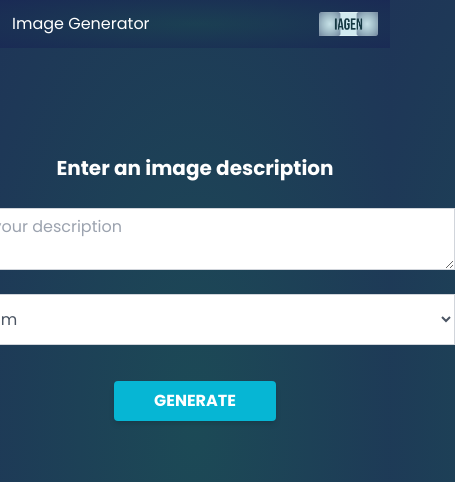
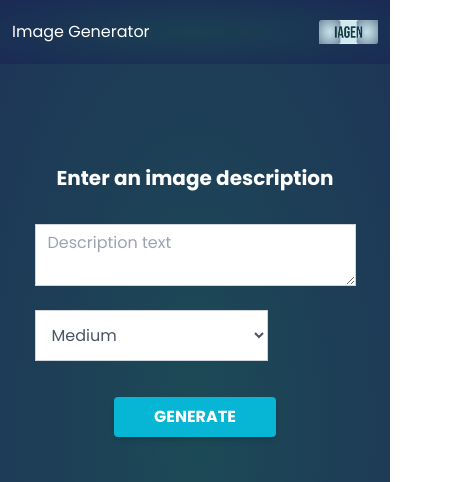
Before and after one commit to Neocor89/ia-image-generator, a website: page public/index.html in a window 390 px wide. Shown: the top 482 px of the page, 455 px wide, since content can reach past the window. Drawn offline with nearby package versions, Linux system fonts and the light colour scheme.

Commit message:
responsive completed last commit for this part

```diff
--- a/public/index.html
+++ b/public/index.html
@@ -26,7 +26,7 @@
     </div>
   </div>
 
-  <header class="bg-custom h-12 flex items-center justify-between px-3">
+  <header class="bg-custom h-16 flex items-center justify-between px-3">
     <h1 class="text-white sm:text-2xl text-md text-center font-medium">Image Generator</h1>
     <img src="./assets/logo-openia.png" class="h-6 sm:h-8" alt="logo">
   </header>
@@ -34,18 +34,20 @@
   <main>
     <section class="section-form">
       <div class="title_container h-20 flex items-center justify-center mt-20">
-        <h2 class="text-white text-xl sm:text-3xl text-center font-bold">
+        <h2 class="text-white text-xl sm:text-2xl lg:text-3xl text-center font-bold pb-3">
           Enter an image description
         </h2>
       </div>
 
-      <form id="image-form" class="flex flex-col justify-center items-center">
+      <form id="image-form" class="flex flex-col justify-center items-center w-full">
         <div class="flex flex-wrap justify-center">
           <div class="mb-3 xl:w-96">
             <textarea id="prompt" class="
         form-control
         block
         w-full
+        md:w-[450px]
+        sm:w-[320px]
         px-3
         py-1.5
         text-base
@@ -57,10 +59,10 @@
         ease-in-out
         m-0
         focus:text-gray-700 focus:bg-white focus:border-blue-600 focus:outline-none mb-6
-      " rows="2" placeholder="Enter your description"></textarea>
+      " rows="2" placeholder="Description text"></textarea>
             <select name="size" id="size"
-              class="form-select block w-[520px] px-3 py-3 text-base font-normal text-gray-600 bg-white bg-clip-padding bg-no-repeat border border-solid border-gray-300 transition ease-in-out m-0 focus:text-gray-700 focus:bg-white focus:border-blue-600 focus:outline-none"
-              aria-label="Default select example">
+              class="form-select block md:w-[450px] sm:w-[320px] px-3 py-3 text-base font-normal text-gray-600 bg-white bg-clip-padding bg-no-repeat border border-solid border-gray-300 transition ease-in-out m-0 focus:text-gray-700 focus:bg-white focus:border-blue-600 focus:outline-none"
+              aria-label="Text image description">
               <option>Select your image sizes</option>
               <option value="small" id="small">Small</option>
               <option value="medium" id="medium" selected>Medium</option>
```
